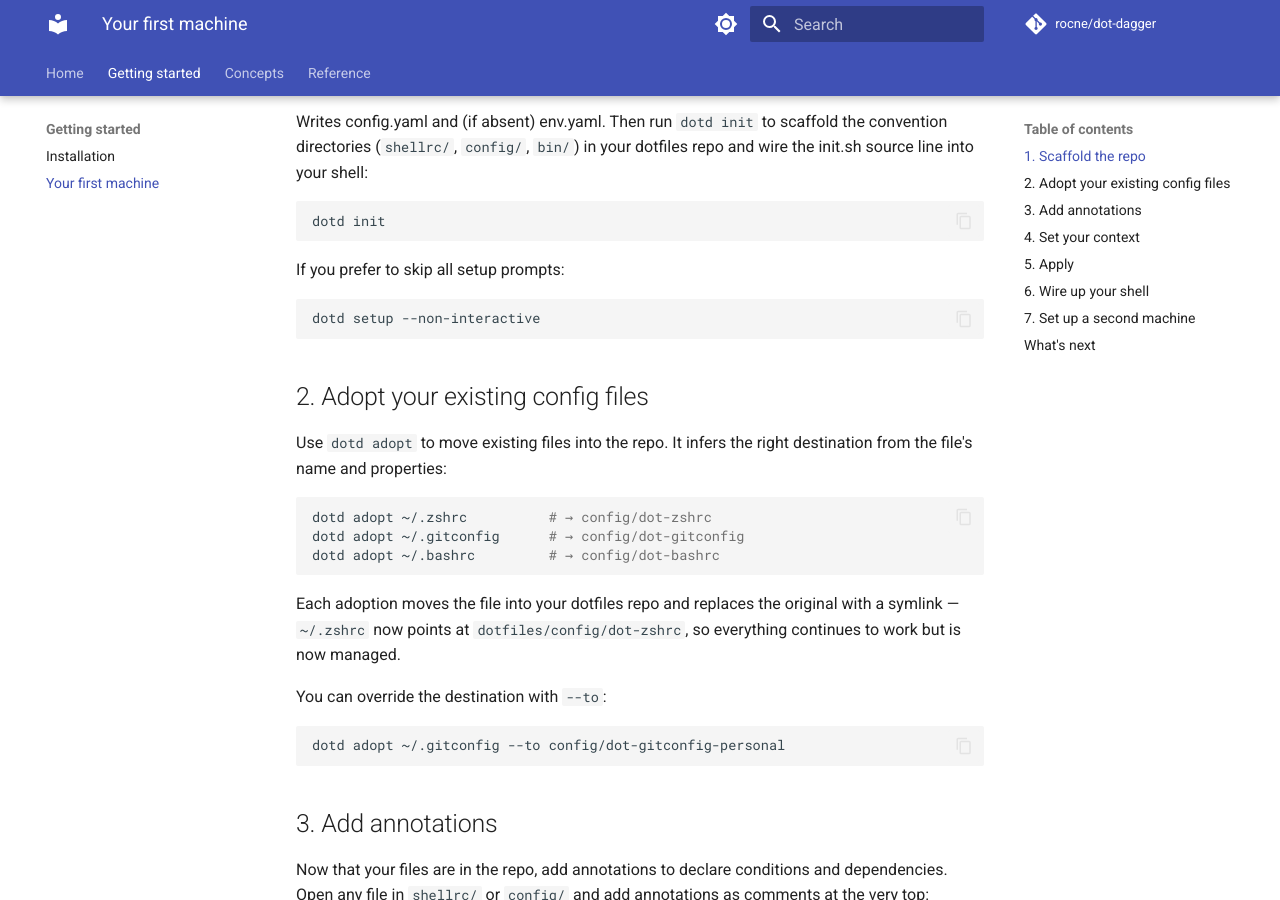
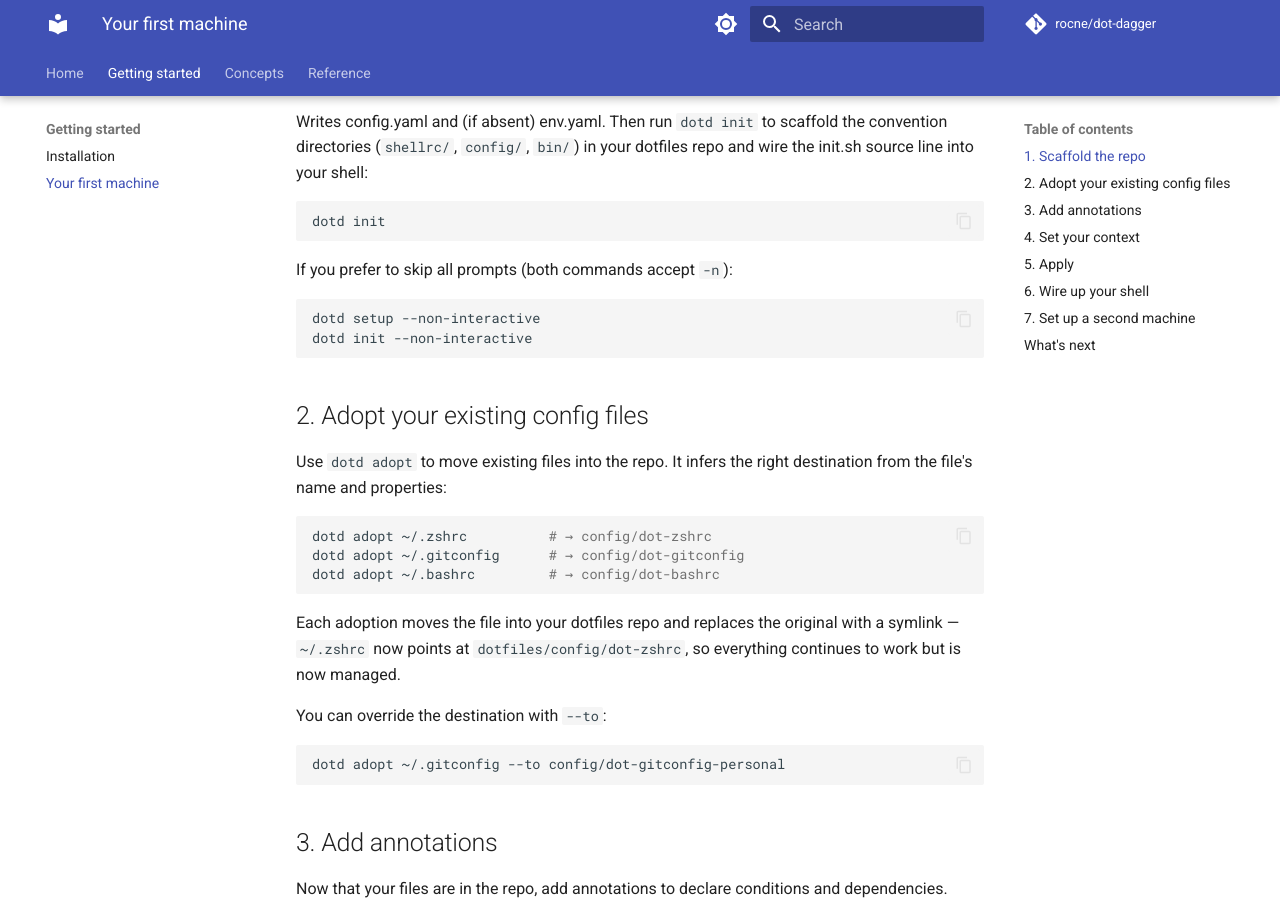
Before and after one commit to rocne/dot-dagger, an MkDocs documentation site: the page built from docs/getting-started/first-machine.md, in a window 1280 px wide and 900 px high, scrolled down 594 px. Built offline with MkDocs 1.6.1 and Material for MkDocs 9.7.7, drawn with Linux system fonts in a browser that asks for light colours; comment, search, counter and statistics services are not loaded.

Commit message:
docs: document init --non-interactive
Co-Authored-By: Claude Fable 5 <noreply@anthropic.com>

````diff
--- a/docs/getting-started/first-machine.md
+++ b/docs/getting-started/first-machine.md
@@ -23,10 +23,11 @@ Writes config.yaml and (if absent) env.yaml. Then run `dotd init` to scaffold th
 dotd init
 ```
 
-If you prefer to skip all setup prompts:
+If you prefer to skip all prompts (both commands accept `-n`):
 
 ```sh
 dotd setup --non-interactive
+dotd init --non-interactive
 ```
 
 ## 2. Adopt your existing config files
````
Also changed, not shown: docs/reference/dotd.md (+3 -0 lines).
